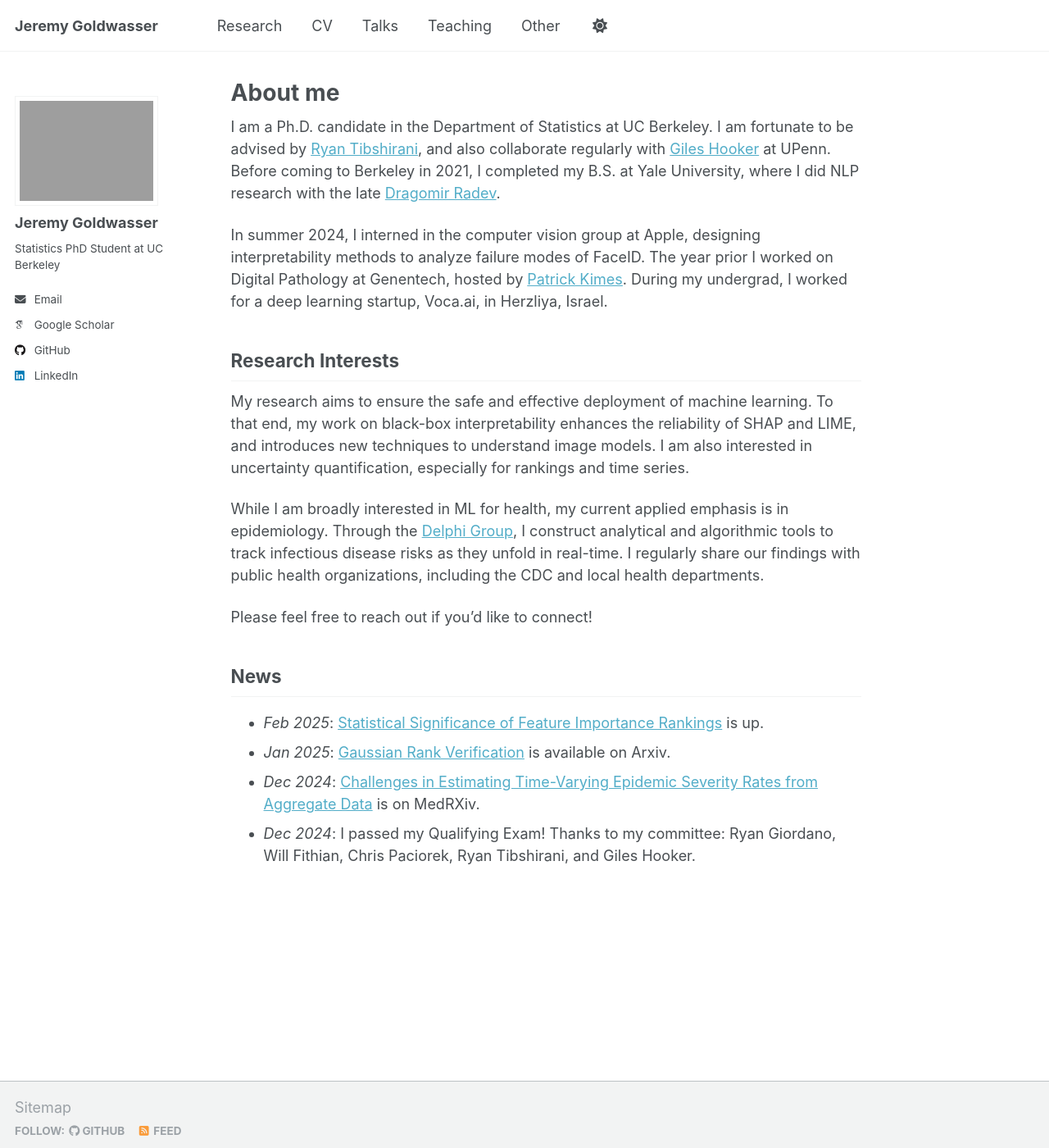
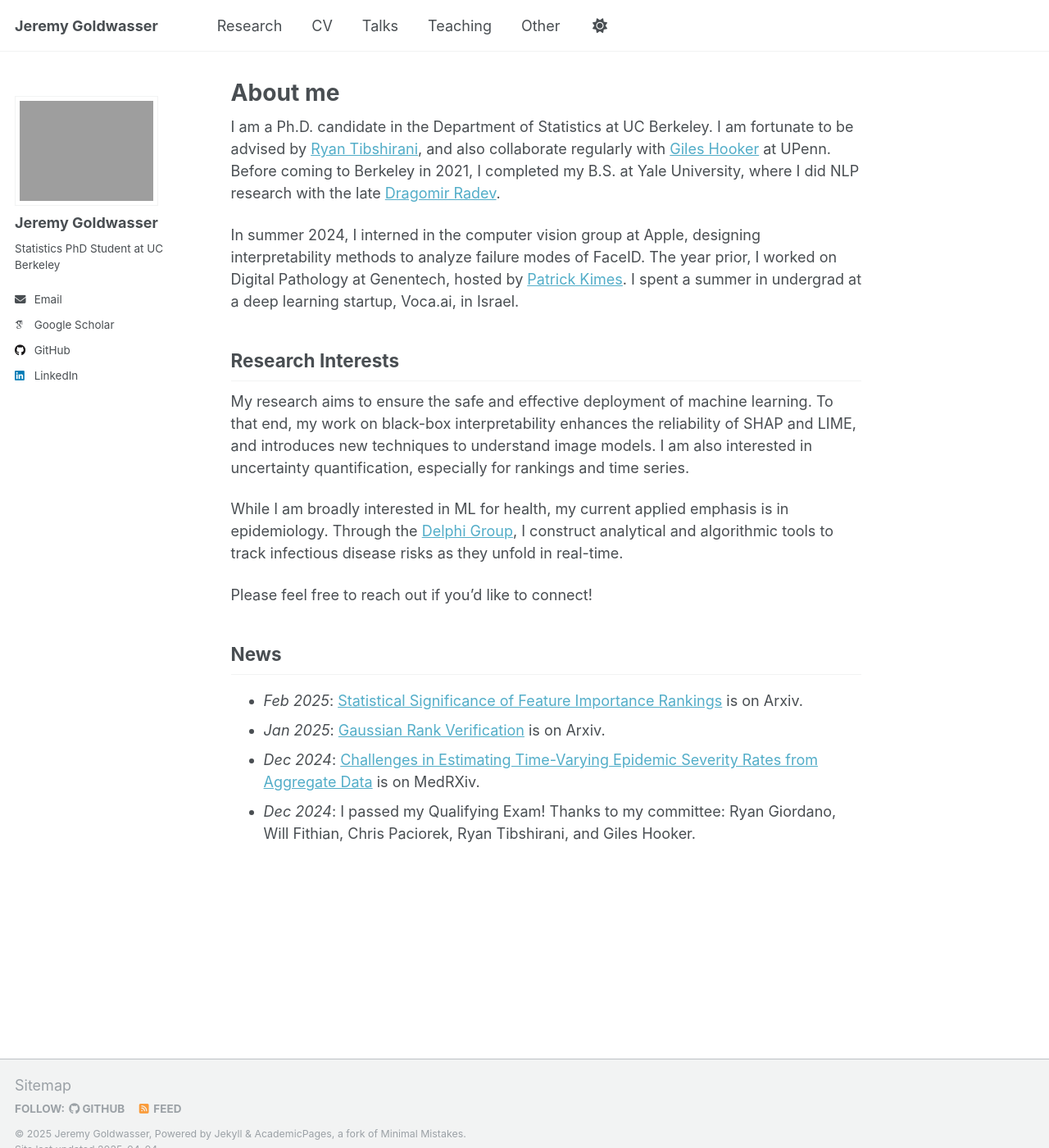
Before and after one commit to jeremy-goldwasser/jeremy-goldwasser.github.io, a Jekyll site: the page built from _pages/about.md, in a window 1280 px wide and 1400 px high. Shown: the whole window at 82% size. Built offline with Jekyll 4.4.1, drawn with Linux system fonts in a browser that asks for light colours; some web fonts are replaced.

Commit message:
Update about.md

```diff
--- a/_pages/about.md
+++ b/_pages/about.md
@@ -11,19 +11,19 @@ redirect_from:
 
 I am a Ph.D. candidate in the Department of Statistics at UC Berkeley. I am fortunate to be advised by [Ryan Tibshirani](https://www.stat.berkeley.edu/~ryantibs/), and also collaborate regularly with [Giles Hooker](https://gileshooker.com/) at UPenn. Before coming to Berkeley in 2021, I completed my B.S. at Yale University, where I did NLP research with the late [Dragomir Radev](https://seas.yale.edu/news-events/news/memoriam-dragomir-radev-professor-computer-science).
 
-In summer 2024, I interned in the computer vision group at Apple, designing interpretability methods to analyze failure modes of FaceID. The year prior I worked on Digital Pathology at Genentech, hosted by [Patrick Kimes](https://www.pkimes.com/). During my undergrad, I worked for a deep learning startup, Voca.ai, in Herzliya, Israel.
+In summer 2024, I interned in the computer vision group at Apple, designing interpretability methods to analyze failure modes of FaceID. The year prior, I worked on Digital Pathology at Genentech, hosted by [Patrick Kimes](https://www.pkimes.com/). I spent a summer in undergrad at a deep learning startup, Voca.ai, in Israel.
 
 
 ## Research Interests
 
 My research aims to ensure the safe and effective deployment of machine learning. To that end, my work on black-box interpretability enhances the reliability of SHAP and LIME, and introduces new techniques to understand image models. I am also interested in uncertainty quantification, especially for rankings and time series.
 
-While I am broadly interested in ML for health, my current applied emphasis is in epidemiology. Through the [Delphi Group](https://delphi.cmu.edu/), I construct analytical and algorithmic tools to track infectious disease risks as they unfold in real-time. I regularly share our findings with public health organizations, including the CDC and local health departments.
+While I am broadly interested in ML for health, my current applied emphasis is in epidemiology. Through the [Delphi Group](https://delphi.cmu.edu/), I construct analytical and algorithmic tools to track infectious disease risks as they unfold in real-time.
 
 Please feel free to reach out if you'd like to connect!
 
 ## News
-- *Feb 2025*: [Statistical Significance of Feature Importance Rankings](https://arxiv.org/abs/2401.15800) is up.
-- *Jan 2025*: [Gaussian Rank Verification](https://arxiv.org/abs/2501.14142) is available on Arxiv.
+- *Feb 2025*: [Statistical Significance of Feature Importance Rankings](https://arxiv.org/abs/2401.15800) is on Arxiv.
+- *Jan 2025*: [Gaussian Rank Verification](https://arxiv.org/abs/2501.14142) is on Arxiv.
 - *Dec 2024*: [Challenges in Estimating Time-Varying Epidemic Severity Rates from Aggregate Data](https://www.medrxiv.org/content/10.1101/2024.12.27.24319518v1) is on MedRXiv.
 - *Dec 2024*: I passed my Qualifying Exam! Thanks to my committee: Ryan Giordano, Will Fithian, Chris Paciorek, Ryan Tibshirani, and Giles Hooker.
```
